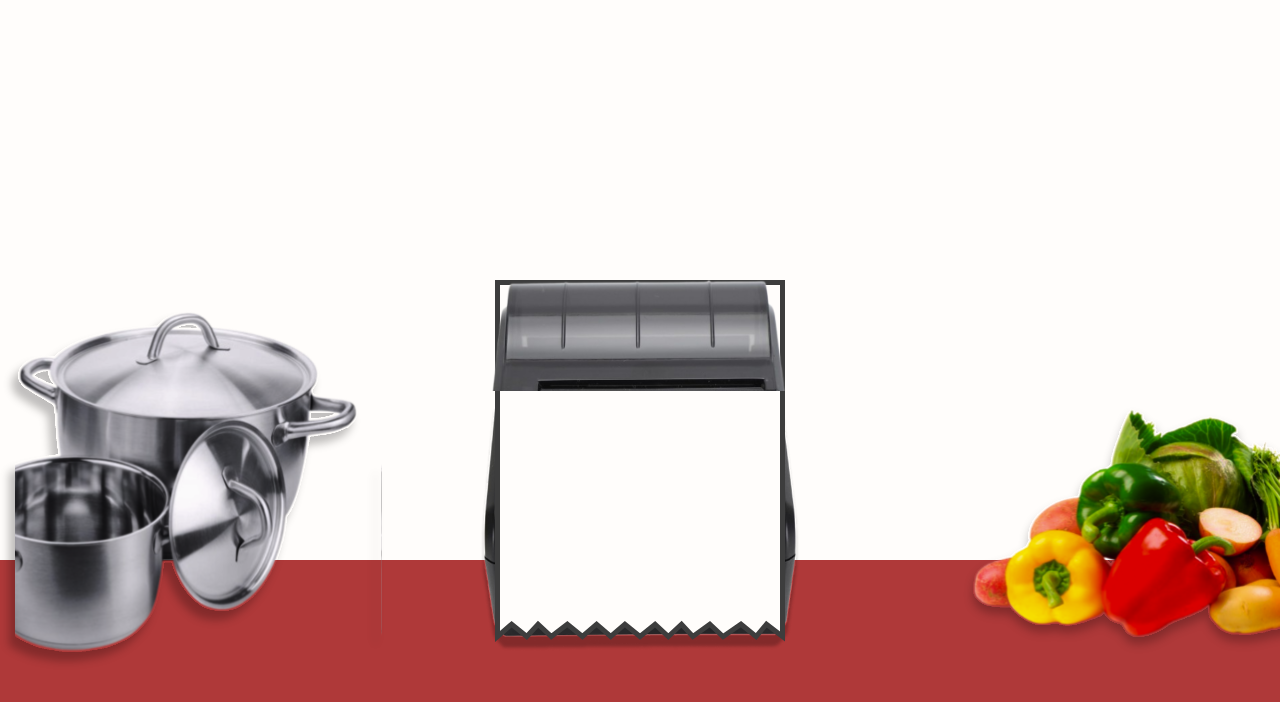
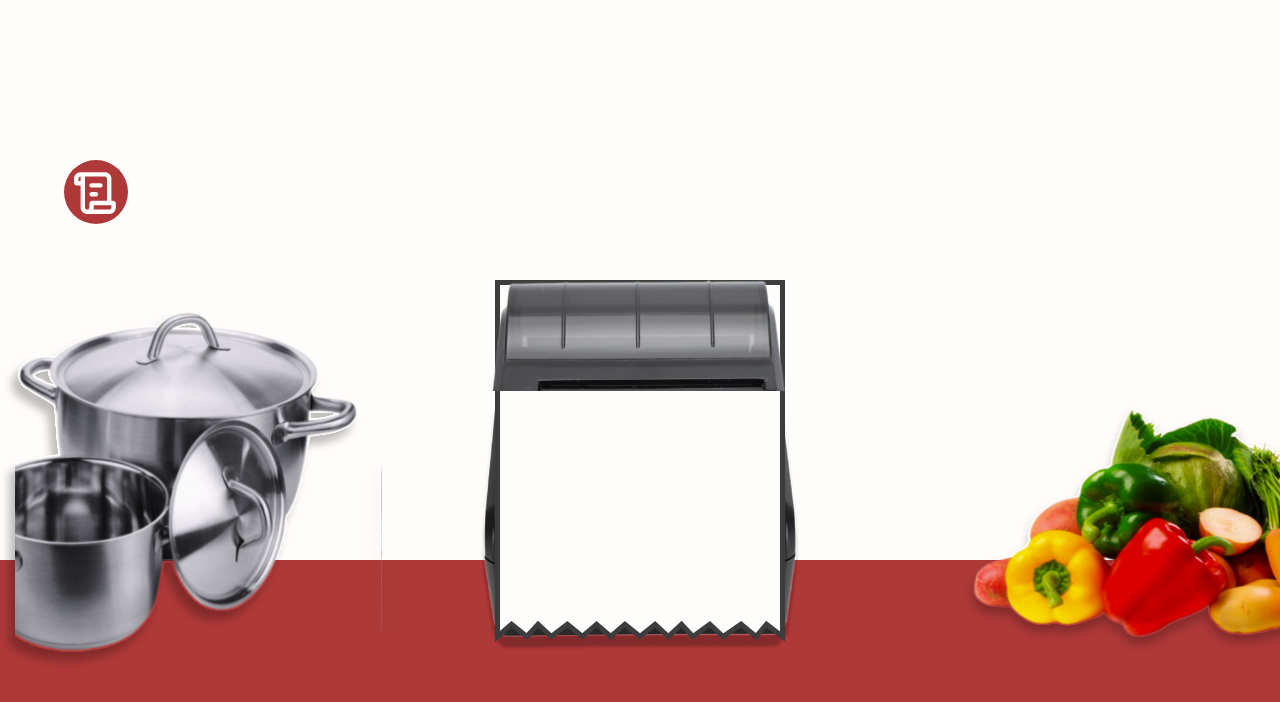
Before and after one commit to Vishjit/mai-shan-yun-tabler, a Next.js app in the folder mai-shan-yun-tabler/: page /kitchen in a window 1280 px wide. Shown: the top 702 px of the page. Built offline with nearby package versions, Linux system fonts and the light colour scheme.

Commit message:
menu buttons

```diff
--- a/mai-shan-yun-tabler/app/kitchen/page.tsx
+++ b/mai-shan-yun-tabler/app/kitchen/page.tsx
@@ -1,12 +1,16 @@
   "use client";
   import { useRouter } from "next/navigation";
   import Ticket from "../../components/ticket";
+   import Menu from "../../components/menubutton";
 
   export default function Kitchen() {
     const router = useRouter();
 
     return (
       <div className="relative w-full h-screen bg-[#FFFDFB] overflow-hidden">
+        <div className="absolute left-[5%] top-[20%] w-full  flex z-20 pointer-events-none">
+          <Menu />
+        </div>
 
         <div className="absolute left-[-18] top-[38%] w-full  flex z-20 pointer-events-none">
           <img src="/pots.svg" alt="pots" className="w-[30%] h-auto z-20" />
--- /dev/null
+++ b/mai-shan-yun-tabler/components/menubutton.tsx
@@ -0,0 +1,19 @@
+import React from "react";
+
+export default function Menubutton() {
+  return (
+    <div className="relative inline-block group w-[5%]">
+      <img
+        src="/menubutton.svg"
+        alt="menubutton"
+        className="w-full h-auto block transition-opacity duration-150 group-hover:opacity-0"
+      />
+
+      <img
+        src="/menubuttonhover.svg"
+        alt="menubuttonhover"
+        className="absolute top-0 left-0 w-full h-full object-contain opacity-0 transition-opacity duration-150 group-hover:opacity-100"
+      />
+    </div>
+  );
+}
```
Also changed, not shown: mai-shan-yun-tabler/components/analyticsbutton.tsx (added), mai-shan-yun-tabler/components/kitchenbutton.tsx (added), mai-shan-yun-tabler/components/tablesbutton.tsx (added), mai-shan-yun-tabler/public/menubutton.svg (added), mai-shan-yun-tabler/public/menubuttonhover.svg (added).
